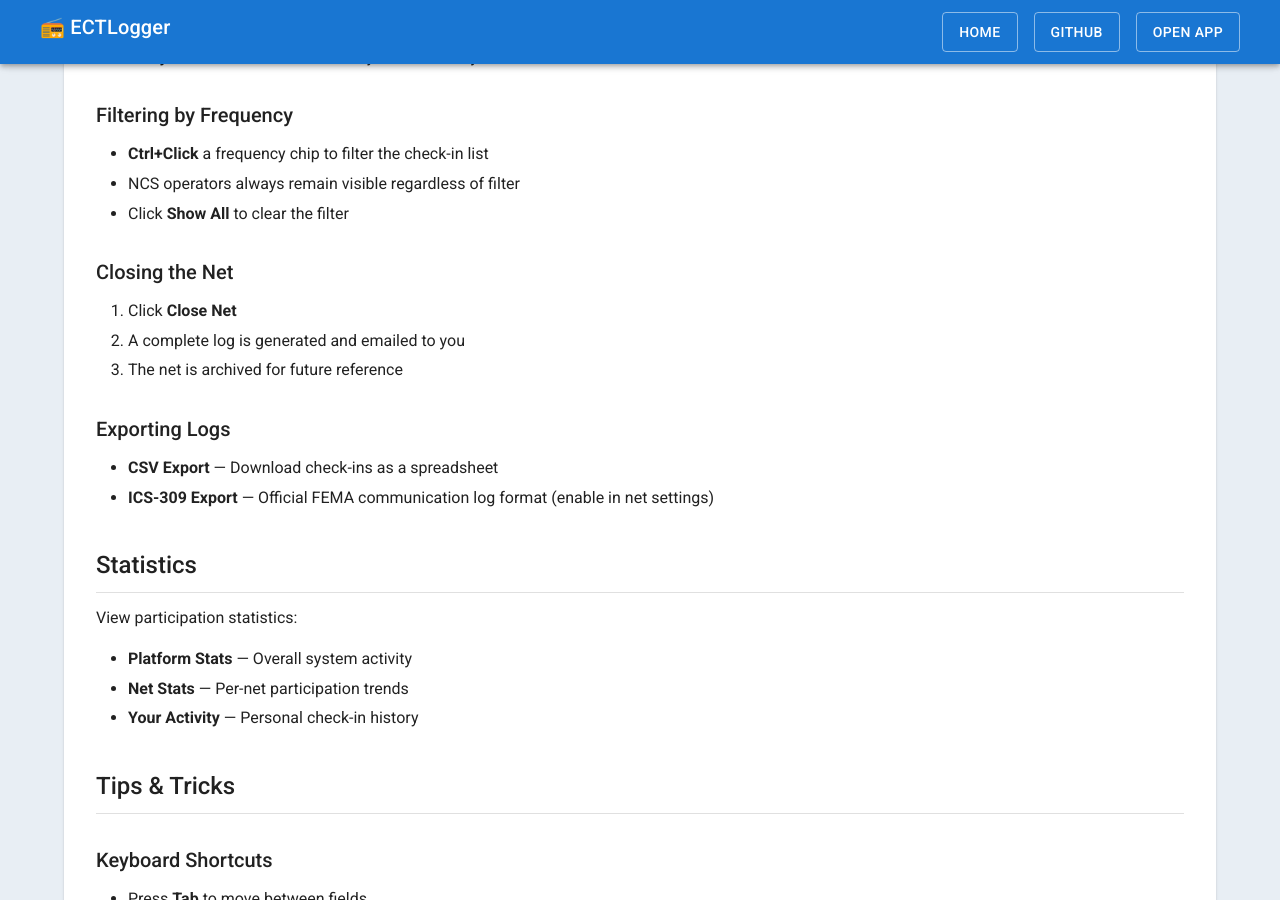
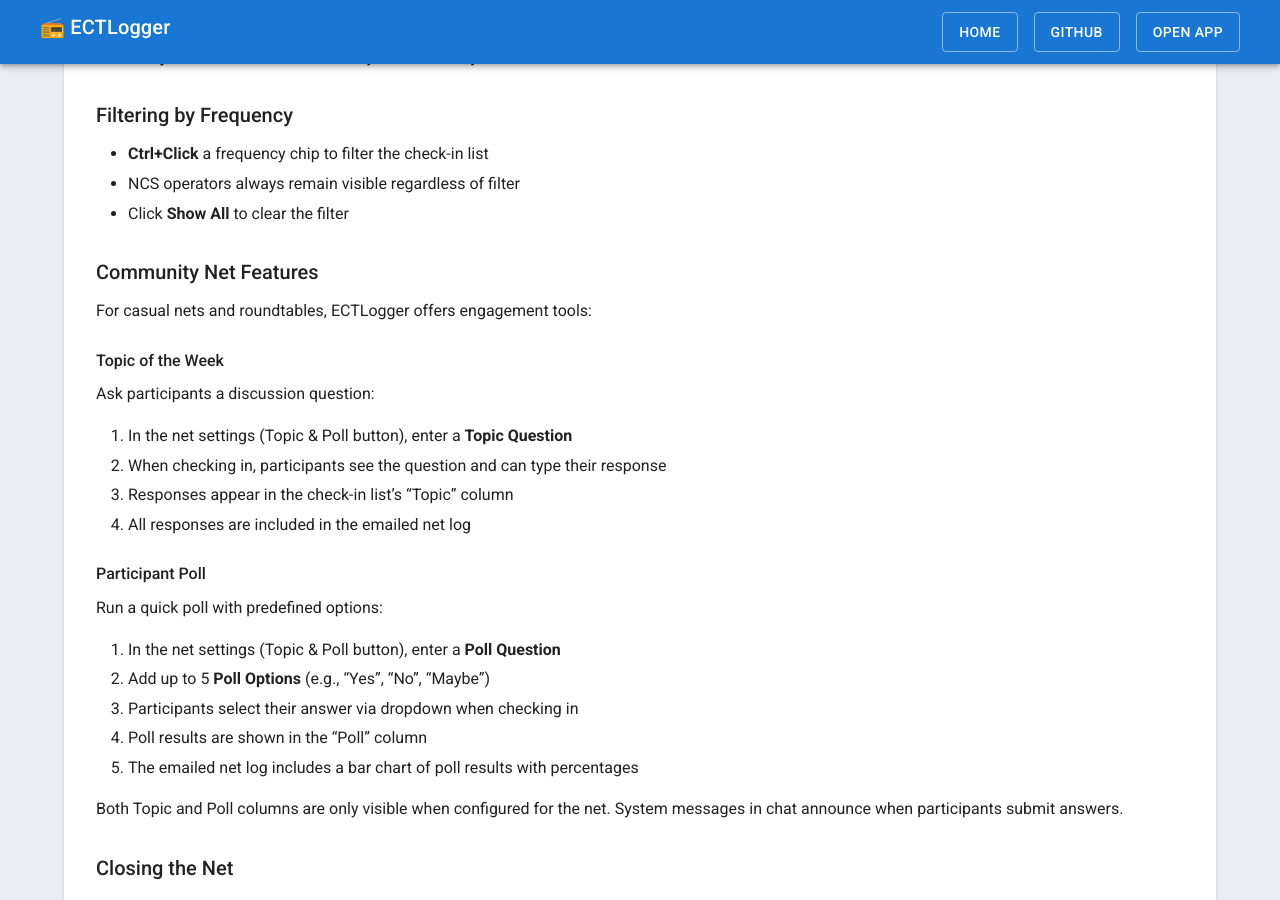
Before and after one commit to bradbrownjr/ectlogger, a Jekyll site: the page built from docs/USER-GUIDE.md, in a window 1280 px wide and 900 px high, scrolled down 2787 px. Built offline with Jekyll 4.4.1, drawn with Linux system fonts in a browser that asks for light colours; our own code applies the rules of GitHub Pages for plain Markdown files.

Commit message:
Add Topic of Week and Participant Poll documentation

```diff
--- a/docs/USER-GUIDE.md
+++ b/docs/USER-GUIDE.md
@@ -102,6 +102,31 @@ Delegate responsibilities:
 - NCS operators always remain visible regardless of filter
 - Click **Show All** to clear the filter
 
+### Community Net Features
+
+For casual nets and roundtables, ECTLogger offers engagement tools:
+
+#### Topic of the Week
+
+Ask participants a discussion question:
+
+1. In the net settings (Topic & Poll button), enter a **Topic Question**
+2. When checking in, participants see the question and can type their response
+3. Responses appear in the check-in list's "Topic" column
+4. All responses are included in the emailed net log
+
+#### Participant Poll
+
+Run a quick poll with predefined options:
+
+1. In the net settings (Topic & Poll button), enter a **Poll Question**
+2. Add up to 5 **Poll Options** (e.g., "Yes", "No", "Maybe")
+3. Participants select their answer via dropdown when checking in
+4. Poll results are shown in the "Poll" column
+5. The emailed net log includes a bar chart of poll results with percentages
+
+Both Topic and Poll columns are only visible when configured for the net. System messages in chat announce when participants submit answers.
+
 ### Closing the Net
 
 1. Click **Close Net**
```
Also changed, not shown: README.md (+2 -0 lines), docs/CHANGELOG.md (+23 -0 lines).
